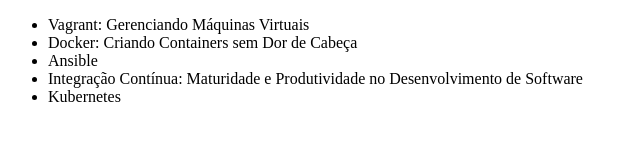
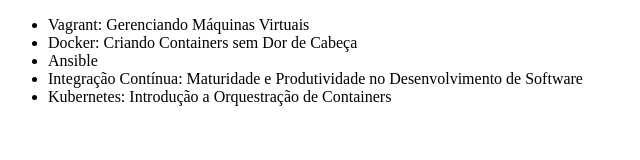
Before and after one commit to DiegosXe/alura-git, a plain HTML site: page index.html in a window 1280 px wide. Shown: the whole page, without its empty margins (0-640 px from the left). Drawn offline with Linux system fonts and the light colour scheme.

Commit message:
Mudando o nome do curso de kubernete

```diff
--- a/index.html
+++ b/index.html
@@ -10,7 +10,7 @@
         <li>Docker: Criando Containers sem Dor de Cabeça</li>
         <li>Ansible</li>
         <li>Integração Contínua: Maturidade e Produtividade no Desenvolvimento de Software</li>
-        <li>Kubernetes</li>
+        <li>Kubernetes: Introdução a Orquestração de Containers</li>
     </ul>
 </body>
 </html>
```
